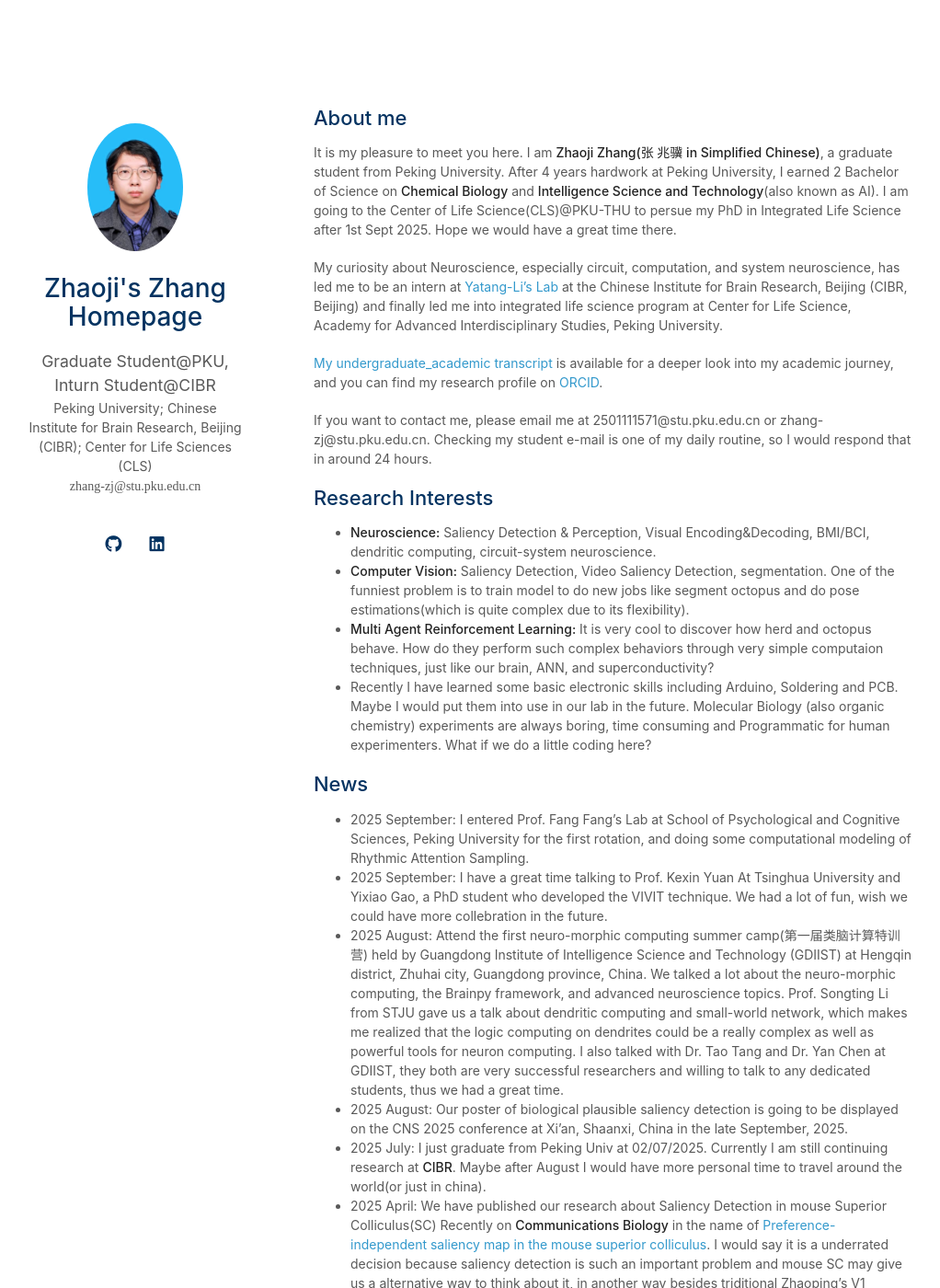
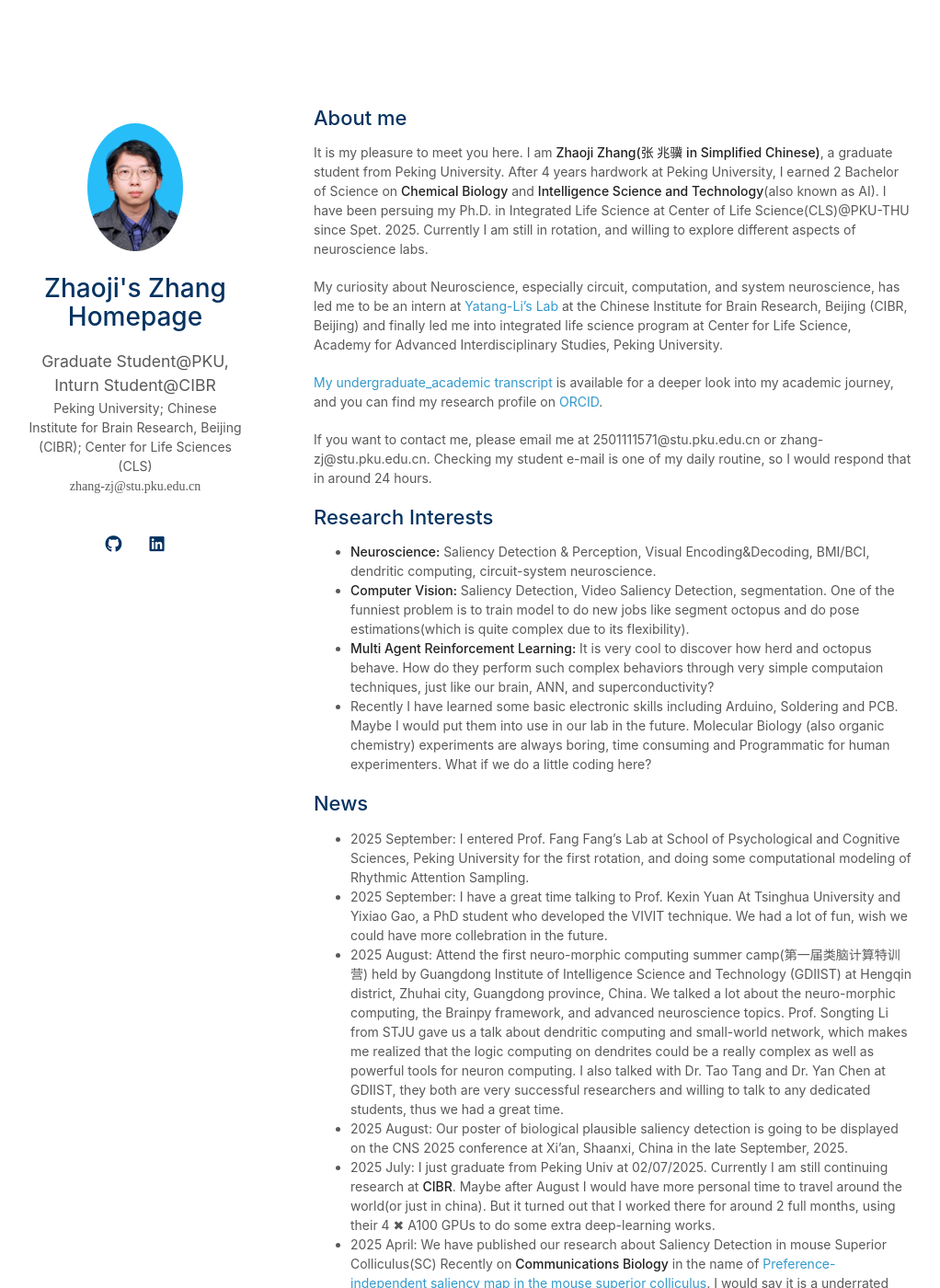
Before and after one commit to Zhang-Zhaoji/Zhang-Zhaoji.github.io, a Jekyll site: the page built from index.md, in a window 1280 px wide and 1400 px high. Shown: the whole window at 92% size, without its empty margins (129-1151 px from the left). Built offline with Jekyll 4.4.1, drawn with Linux system fonts in a browser that asks for light colours; a style sheet for code colours, icons or effects is not loaded; our own code applies the rules of GitHub Pages for plain Markdown files.

Commit message:
Update index.md

```diff
--- a/index.md
+++ b/index.md
@@ -4,7 +4,7 @@ layout: homepage
 
 ## About me
 
-It is my pleasure to meet you here. I am **Zhaoji Zhang(张 兆骥 in Simplified Chinese)**, a graduate student from Peking University. After 4 years hardwork at Peking University, I earned 2 Bachelor of Science on **Chemical Biology** and  **Intelligence Science and Technology**(also known as AI). I am going to the Center of Life Science(CLS)@PKU-THU to persue my PhD in Integrated Life Science after 1st Sept 2025. Hope we would have a great time there.
+It is my pleasure to meet you here. I am **Zhaoji Zhang(张 兆骥 in Simplified Chinese)**, a graduate student from Peking University. After 4 years hardwork at Peking University, I earned 2 Bachelor of Science on **Chemical Biology** and  **Intelligence Science and Technology**(also known as AI). I have been persuing my Ph.D. in Integrated Life Science at Center of Life Science(CLS)@PKU-THU since Spet. 2025. Currently I am still in rotation, and willing to explore different aspects of neuroscience labs.
 
 My curiosity about Neuroscience, especially circuit, computation, and system neuroscience, has led me to be an intern at [Yatang-Li's Lab](https://yatanglilab.cibr.ac.cn/en/) at the Chinese Institute for Brain Research, Beijing (CIBR, Beijing) and finally led me into integrated life science program at Center for Life Science, Academy for Advanced Interdisciplinary Studies, Peking University.
 
@@ -25,5 +25,5 @@ If you want to contact me, please email me at 2501111571@stu.pku.edu.cn or zhang
 - 2025 September: I have a great time talking to Prof. Kexin Yuan At Tsinghua University and Yixiao Gao, a PhD student who developed the VIVIT technique. We had a lot of fun, wish we could have more collebration in the future.
 - 2025 August: Attend the first neuro-morphic computing summer camp(第一届类脑计算特训营) held by Guangdong Institute of Intelligence Science and Technology (GDIIST) at Hengqin district, Zhuhai city, Guangdong province, China. We talked a lot about the neuro-morphic computing, the Brainpy framework, and advanced neuroscience topics. Prof. Songting Li from STJU gave us a talk about dendritic computing and small-world network, which makes me realized that the logic computing on dendrites could be a really complex as well as powerful tools for neuron computing.  I also talked with Dr. Tao Tang and Dr. Yan Chen at GDIIST, they both are very successful researchers and willing to talk to any dedicated students, thus we had a great time.
 - 2025 August: Our poster of biological plausible saliency detection is going to be displayed on the CNS 2025 conference at Xi'an, Shaanxi, China in the late September, 2025.
-- 2025 July: I just graduate from Peking Univ at 02/07/2025. Currently I am still continuing research at **CIBR**. Maybe after August I would have more personal time to travel around the world(or just in china).
+- 2025 July: I just graduate from Peking Univ at 02/07/2025. Currently I am still continuing research at **CIBR**. Maybe after August I would have more personal time to travel around the world(or just in china). But it turned out that I worked there for around 2 full months, using their 4 ✖ A100 GPUs to do some extra deep-learning works.
 - 2025 April: We have published our research about Saliency Detection in mouse Superior Colliculus(SC) Recently on **Communications Biology** in the name of [Preference-independent saliency map in the mouse superior colliculus](https://www.nature.com/articles/s42003-025-08006-x). I would say it is a underrated decision because saliency detection is such an important problem and mouse SC may give us a alternative way to think about it, in another way besides triditional Zhaoping's V1 Saliency hypothesis.
```
